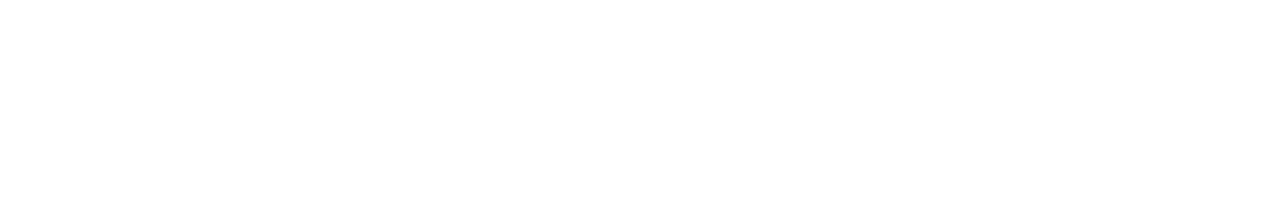
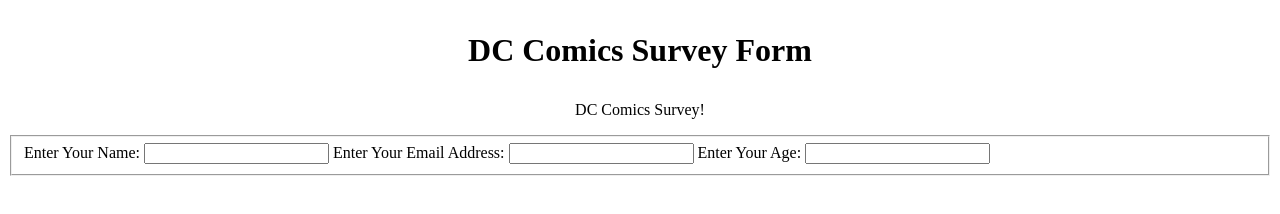
Before and after one commit to anferneealviar99/freeCodeCamp-Projects, a plain HTML site: page New Responsive Web Design/Build a Survey Form/index.html in a window 1280 px wide. Drawn offline with Linux system fonts and the light colour scheme.

Commit message:
Added name, email and number

```diff
--- a/New Responsive Web Design/Build a Survey Form/index.html
+++ b/New Responsive Web Design/Build a Survey Form/index.html
@@ -2,7 +2,24 @@
 <html lang="en">
     <head>
         <meta charset="UTF-8">
-
         <title>DC Comics Survey Form</title>
+        <link rel="stylesheet" href="styles.css">
     </head>
+    <body>
+        <h1 id="title">DC Comics Survey Form</h1>
+        <p>DC Comics Survey!</p>
+        <form id="survey-form">
+            <fieldset>
+                <label for="name">
+                    Enter Your Name: <input type="text" id="name" required>
+                </label>
+                <label for="email">
+                    Enter Your Email Address: <input type="text" id="email" required>
+                </label>
+                <label for="number">
+                    Enter Your Age: <input type="number" id="number" required>
+                </label>
+            </fieldset>
+        </form>
+    </body>
 </html>
--- a/New Responsive Web Design/Build a Survey Form/styles.css
+++ b/New Responsive Web Design/Build a Survey Form/styles.css
@@ -0,0 +1,4 @@
+h1, p {
+    text-align: center;
+    margin: 1em auto;
+}
```
